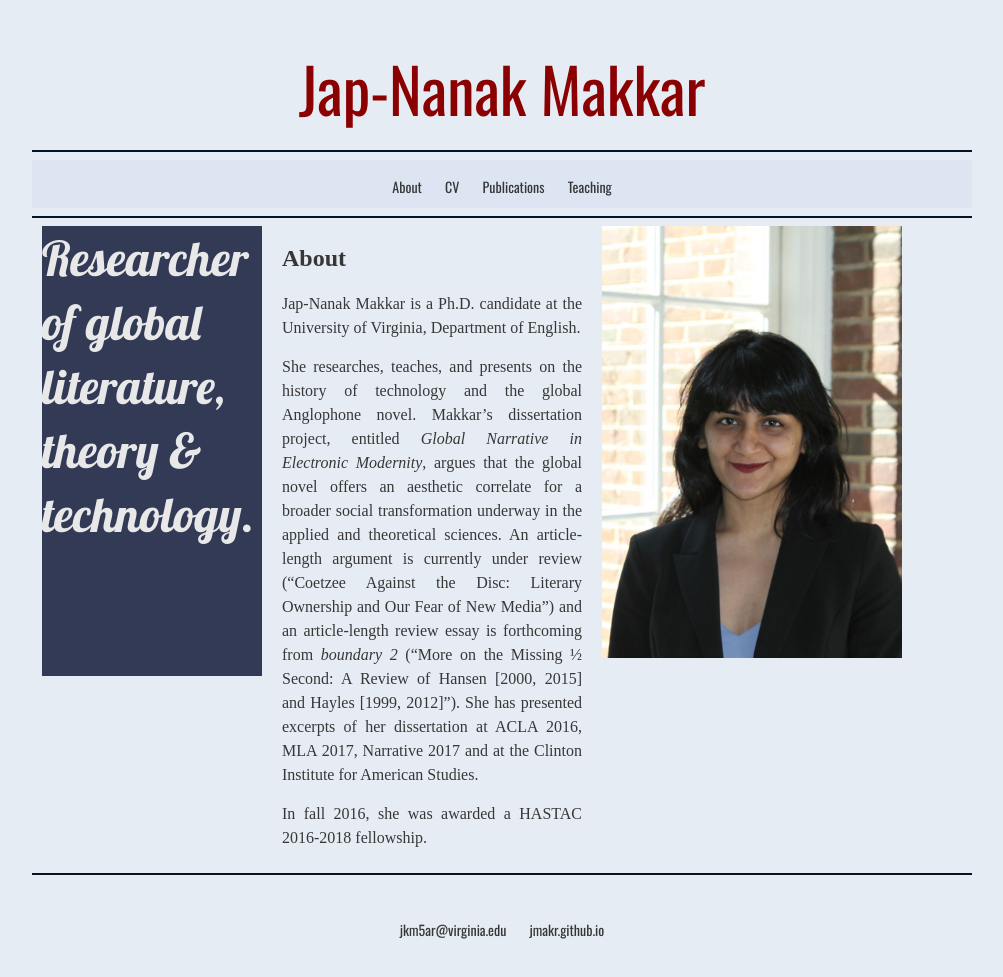
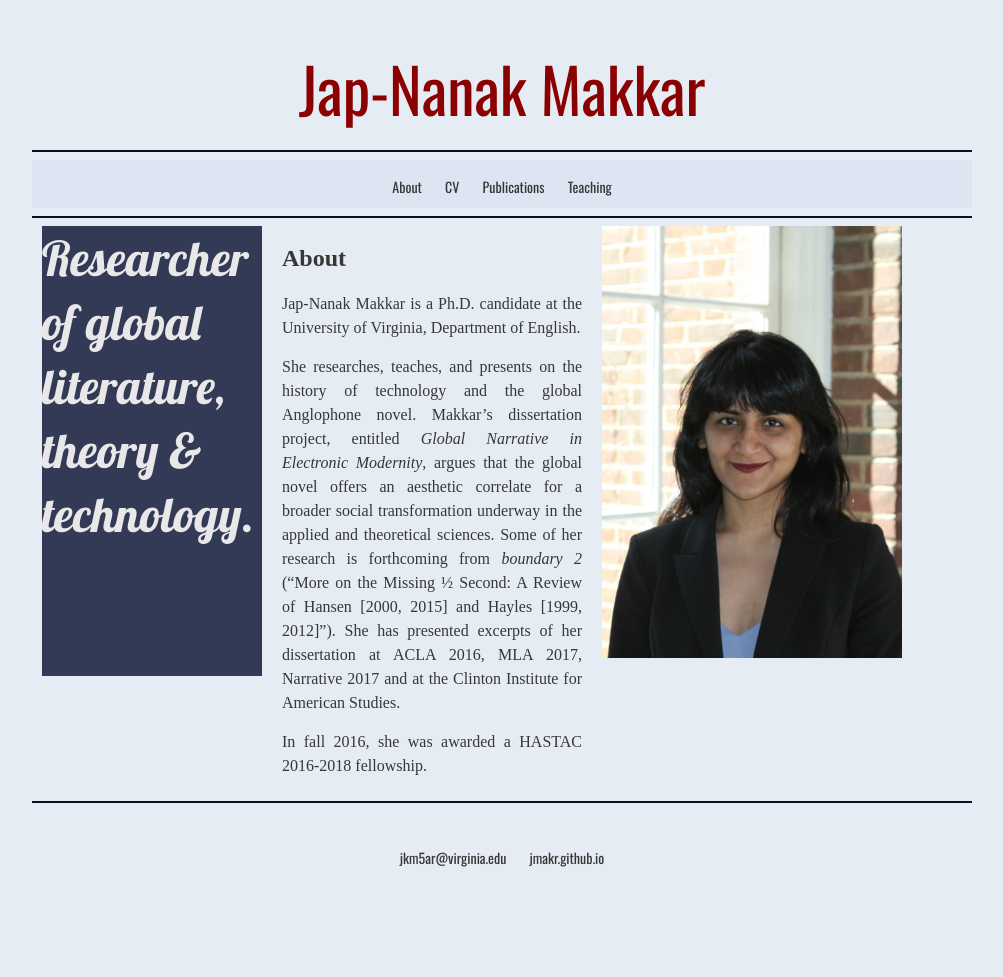
Before and after one commit to jmakr/jmakr.github.io, a Jekyll site: the page built from index.html, in a window 1280 px wide. Shown: the whole page, without its empty margins (138-1141 px from the left). Built offline with Jekyll 4.4.1, drawn with Linux system fonts in a browser that asks for light colours; some web fonts are replaced; after the commit the page ends 905 px from its top, so only the background shows below that.

Commit message:
Update index.html

```diff
--- a/index.html
+++ b/index.html
@@ -24,7 +24,7 @@ title: About
 	<p2 align="justify">Jap-Nanak Makkar is a Ph.D. candidate at the University of Virginia, Department of English. </p2>
 
 	<p2 align="justify">She researches, teaches, and presents on the history of technology and the global Anglophone novel. Makkar’s dissertation project, entitled <i>Global Narrative in Electronic Modernity</i>, argues that the global novel offers an aesthetic correlate for a broader social transformation underway in the applied and theoretical sciences.
-		An article-length argument is currently under review (“Coetzee Against the Disc: Literary Ownership and Our Fear of New Media”) and an article-length review essay is forthcoming from <i>boundary 2</i> (“More on the Missing ½ Second: A Review of Hansen [2000, 2015] and Hayles [1999, 2012]”).
+		Some of her research is forthcoming from <i>boundary 2</i> (“More on the Missing ½ Second: A Review of Hansen [2000, 2015] and Hayles [1999, 2012]”).
 		She has presented excerpts of her dissertation at ACLA 2016, MLA 2017, Narrative 2017 and at the Clinton Institute for American Studies. </p2>
 
 	 <p2 align="justify">In fall 2016, she was awarded a HASTAC 2016-2018 fellowship. </p2>
```
